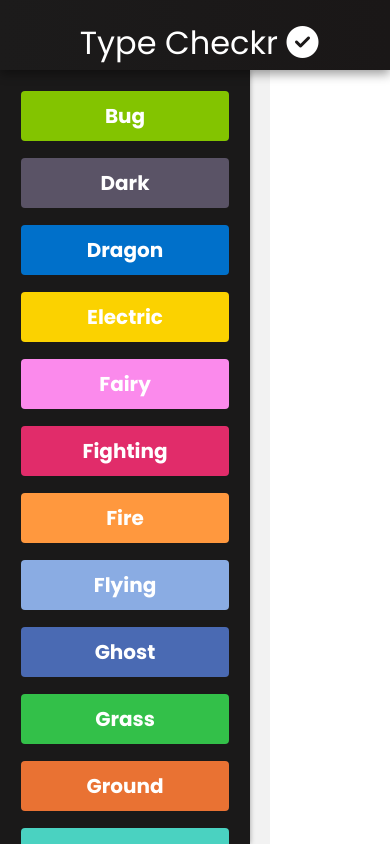
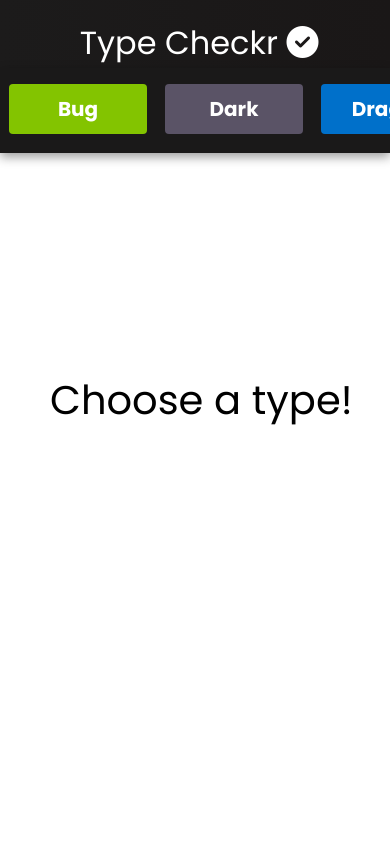
Before and after one commit to HectorDNuno/type-checker, a React (Create React App) app: page / in a window 390 px wide. Built offline with nearby package versions, Linux system fonts and the light colour scheme; no server answers.

Commit message:
makes website mobile resposive for phones

```diff
--- a/src/components/list-components/damageRelations.css
+++ b/src/components/list-components/damageRelations.css
@@ -1,13 +1,20 @@
 .damage-relations-container {
   display: flex;
   width: 45%;
-  height: 400px;
+  min-height: 455px;
 }
 
 .damage-lists {
   display: flex;
 }
 
-.left-list, .right-list {
+.left-list,
+.right-list {
   width: 300px;
 }
+
+@media screen and (max-width: 600px) {
+  .damage-relations-container {
+    width: 100%;
+  }
+}
--- a/src/components/list-components/movesList.css
+++ b/src/components/list-components/movesList.css
@@ -12,16 +12,35 @@
   background: #f8f8f8;
 }
 
+.moves-skeleton {
+  animation: skeleton-loading 1s linear infinite alternate;
+  max-width: 90%;
+  height: 20px;
+  margin: 1rem auto;
+  border-radius: 5px;
+  opacity: .40;
+}
+
+.moves-skeleton:last-child {
+  max-width: 70%;
+  margin-left: 15px;
+}
+
 .moves:nth-child(odd) {
   background: none;
 }
 
+.moves-count {
+  text-align: center;
+  margin-bottom: 8px;
+}
 
 .section-title {
   text-align: center;
+  text-transform: capitalize;
   font-weight: 700;
   border-radius: 10px;
-  margin: 12px 0px;
+  margin: 8px 0px;
   padding: 5px 5px;
 }
 
--- a/src/components/list-components/movesWithType.css
+++ b/src/components/list-components/movesWithType.css
@@ -3,8 +3,7 @@
   flex-direction: column;
   justify-content: center;
   align-items: center;
-  margin-top: 75px;
-  margin-bottom: 50px;
+  min-height: 500px;
 }
 
 .moves-list-container {
@@ -14,16 +13,18 @@
 }
 
 .moves-section-title {
-  width: 30%;
+  width: 100%;
   height: 50px;
   display: flex;
+  justify-content: center;
+  align-items: center;
 }
 
 .number {
   margin-left: 12px;
 }
 
-.skeleton {
+.number-skeleton {
   animation: skeleton-loading 1s linear infinite alternate;
   width: 60px;
   height: 35px;
@@ -40,3 +41,14 @@
     background-color: hsl(200, 20%, 95%);
   }
 }
+
+@media screen and (max-width: 600px) {
+
+  .moves-container {
+    margin: 70px auto;
+  }
+
+  .moves-list-container {
+    flex-direction: column;
+  }
+}
--- a/src/components/list-components/pokemonWithType.css
+++ b/src/components/list-components/pokemonWithType.css
@@ -1,6 +1,5 @@
 button {
-  max-width: 200px;
-  min-width: 200px;
+  min-width: 150px;
   height: 45px;
   padding: 8px;
   border-radius: 5px;
@@ -49,7 +48,6 @@ button:active {
   align-items: center;
   background: #f8f8f8;
   padding-right: 5px;
-  height: 75px;
 }
 
 
@@ -70,7 +68,6 @@ button:active {
 
 .pokemon-number {
   min-width: 50px;
-  max-width: 50px;
   text-align: center;
 }
 
@@ -140,3 +137,19 @@ button:active {
   padding: 5px;
   text-shadow: 0 1px 0 #000, 0 0 1px rgb(0 0 0 / 60%), 0 0 2px rgb(0 0 0 / 70%), 0 0 3px rgb(0 0 0 / 80%), 0 0 4px rgb(0 0 0 / 90%);
 }
+
+@media screen and (max-width: 600px) {
+  .pokemon-list-container {
+    margin: 12px auto;
+  }
+
+  .name-type-section {
+    /* height: 90px; */
+    margin-bottom: 12px;
+  }
+
+  .pokemon-types {
+    flex-direction: column;
+    margin-bottom: 5px;
+  }
+}
--- a/src/components/navbar.css
+++ b/src/components/navbar.css
@@ -22,7 +22,7 @@
 @media screen and (max-width: 960px) {
 
   .navbar-logo {
-    position: absolute;
+    position: fixed;
     top: 0;
     left: 0;
     transform: translate(25%, 40%);
--- a/src/components/sidebar.css
+++ b/src/components/sidebar.css
@@ -18,6 +18,7 @@
   padding: 6px;
   margin: 5px 15px;
   font-weight: 700;
+  min-width: 150px;
 }
 
 .name-section {
@@ -26,8 +27,31 @@
   align-items: center;
   color: white;
   font-size: 20px;
-  height: 50px;
+  min-height: 50px;
   border-radius: 4px;
   cursor: pointer;
   text-transform: capitalize;
 }
+
+@media screen and (max-width: 600px) {
+  .sidebar {
+    position: absolute;
+    top: 8%;
+    left: 0;
+    right: 0;
+
+    height: 85px;
+    width: 100%;
+    box-shadow: 0 4px 10px 0 rgb(0 0 0 / 39%);
+    z-index: 2;
+    overflow-x: scroll;
+  }
+
+  .sidebar-options {
+    margin: 0px 3px;
+  }
+
+  .scroll {
+    display: flex;
+  }
+}
--- a/src/components/types-page-components/typesPage.css
+++ b/src/components/types-page-components/typesPage.css
@@ -35,3 +35,28 @@
   color: black;
   font-size: 5rem;
 }
+
+@media screen and (max-width: 600px) {
+  .page-container {
+    left: 0;
+  }
+
+  .types-page {
+    /* margin: 75px auto; */
+    margin-top: 75px;
+  }
+
+  .default-title {
+    font-size: 2.5rem;
+    left: 50px;
+    width: max-content;
+  }
+
+  .pokemon-damage-container {
+    flex-direction: column;
+    align-items: center;
+    text-align: center;
+  }
+
+  .pokemon-list-container {}
+}
--- a/src/components/types-page-components/typesPageHeader.css
+++ b/src/components/types-page-components/typesPageHeader.css
@@ -16,3 +16,10 @@
   color: white;
   margin-bottom: 0;
 }
+
+@media screen and (max-width: 600px) {
+
+  .type-title {
+    margin-top: 10px;
+  }
+}
```
